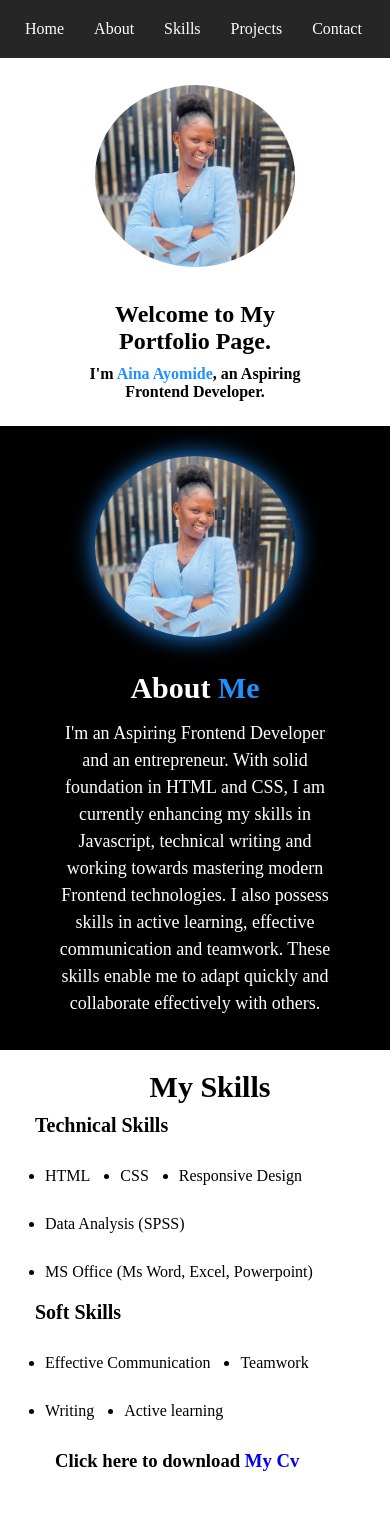
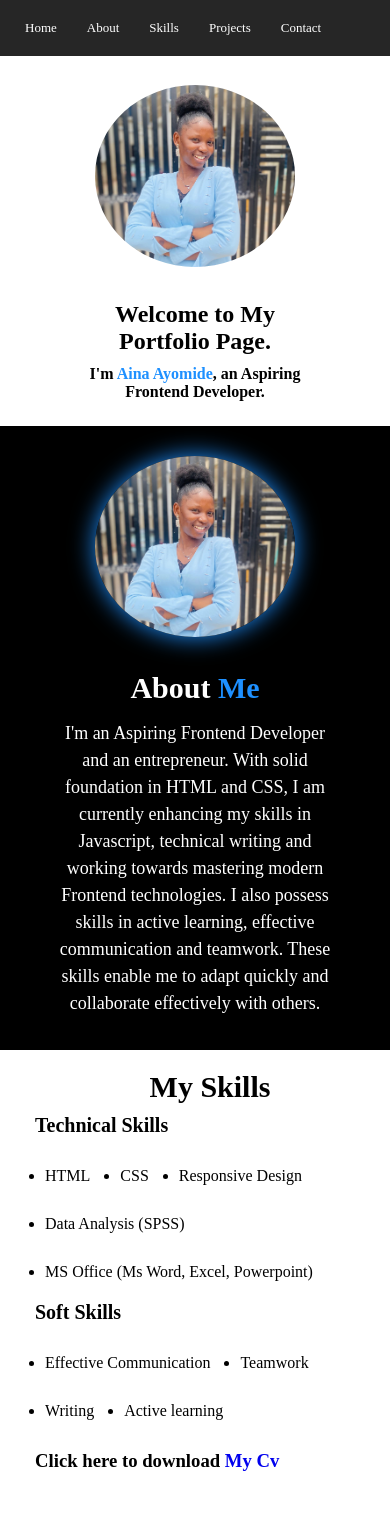
Before and after one commit to ayomideaina/my-portfolio, a plain HTML site: page index.html in a window 390 px wide. Shown: the top 1534 px of the page. Drawn offline with Linux system fonts and the light colour scheme.

Commit message:
adjusted styling in css media queries

```diff
--- a/portfolio.css
+++ b/portfolio.css
@@ -116,7 +116,7 @@ span{
     font-size:16px;
 }
 .skill-content h3{
-    margin: 20px;
+    margin: 20px 0px;
 }
 /* Project section */
 .project {
@@ -229,9 +229,6 @@ span{
     .about-img img {
         width:350px;
     }
-    .skill-content{
-
-    }
 }
 
 /* for medium devices (tablet) */
@@ -259,7 +256,10 @@ span{
     }
     .navbar{
         display:flex;
-        margin-left: -10px;
+        margin-left:-10px;
+    }
+    .navbar a{
+        font-size: 13px;
     }
     /* home */
     .home{
```
